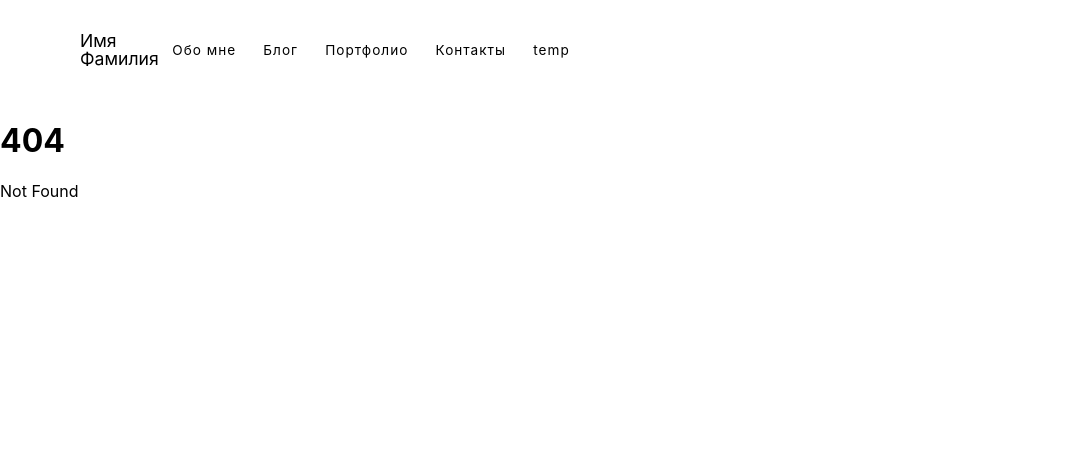
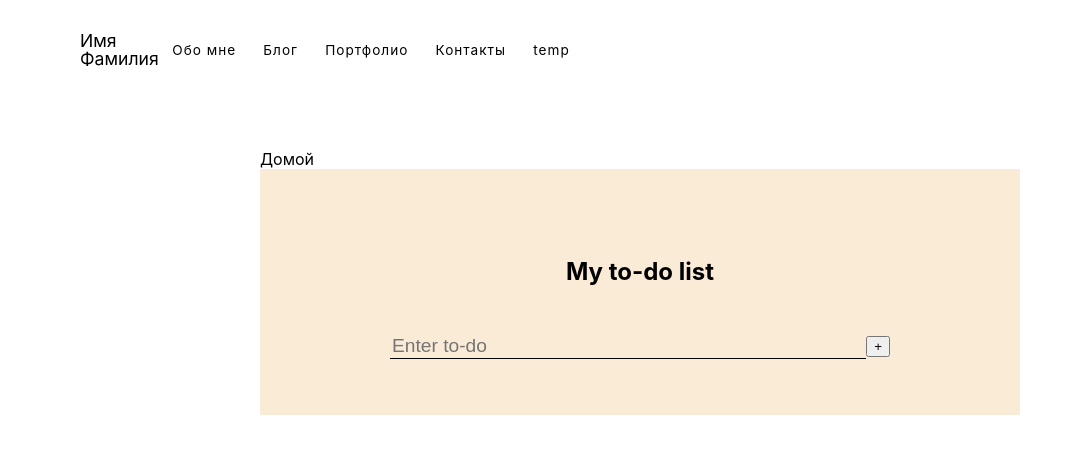
Before and after one commit to PrepT/svelte-test, a SvelteKit app: page /project/apps/1 in a window 1280 px wide. Before the commit this address had no page. Shown: the top 454 px of the page, without its empty margins (0-1082 px from the left). Built offline with nearby package versions, Linux system fonts and the light colour scheme.

Commit message:
add todo app

```diff
--- /dev/null
+++ b/src/routes/project/+layout.svelte
@@ -0,0 +1,3 @@
+<div class="container">
+    <slot />
+</div>
--- a/src/routes/project/+page.svelte
+++ b/src/routes/project/+page.svelte
@@ -1,2 +1,46 @@
-<h1>портфолио</h1>
-jjjj
+<script>
+    import { routes } from "../blog/routes";
+
+</script>
+<svelte:head>
+<title>Портфолио</title>
+</svelte:head>
+
+<div class="container">
+    <h1>Мои проекты</h1>
+    <div class="apps">
+        {#each routes as page}
+        <div class="app">
+            <h2>{page.title}</h2>
+            <p>{page.body}</p>
+            <p class="readmore">
+                <a class="link" href={`/project/apps/${page.id}`}>Читать далее</a>
+            </p>
+        </div>
+        {/each}
+    </div>
+</div>
+
+<style>
+    .container {
+        margin: 50px auto;
+        max-width: 800px;
+        padding: 0 20px;
+    }
+
+    .apps {
+        display: grid;
+        grid-template-columns: 1fr 1fr;
+        grid-gap: 20px;
+    }
+
+    .app {
+        border: 1px solid #ddd;
+        padding: 10px;
+        box-shadow: 0 0 10px #eee;
+    }
+
+    .link {
+        color: rgb(10, 10, 139);
+    }
+</style>
--- /dev/null
+++ b/src/routes/project/apps/1/+layout.svelte
@@ -0,0 +1,12 @@
+<div class="container">
+    <a href='/project'>Домой</a>
+    <slot/>
+</div>
+
+<style>
+    .container {
+        margin: 50px auto;
+        max-width: 800px;
+        padding: 0 20px;
+    }
+</style>
--- /dev/null
+++ b/src/routes/project/apps/1/+page.svelte
@@ -0,0 +1,103 @@
+<script>
+    let newItem = '';
+    let todoList = [];
+    function add(){
+        if(newItem !==''){
+            todoList = [
+                ...todoList,
+                {
+                    задача: newItem,
+                    завершено: false,
+                },
+            ];
+            newItem = '';
+        }
+    }
+</script>
+
+<main>
+    <h1>My to-do list</h1>
+    <form on:submit|preventDefault={add}>
+        <input bind:value={newItem} placeholder="Enter to-do"/>
+        <button class="add-todo" on:click={add}>
+            <span>+</span>
+        </button>
+    </form>
+    <div class="todos">
+        {#each todoList as item, index}
+        <span class="todo_text">{item.task}</span>
+        <div class="todo_buttons">
+            <button class="complete" on:click={()=>complete(index)}
+                <Icon name = "check-mark">/>
+            </button>
+            <button class="delete" on:click={()=>remove(index)}
+                <Icon name = "delete">/>
+            </button>
+        </div>
+        {/each}
+    </div>
+</main>
+
+<style>
+    main {
+        display: flex;
+        flex-direction: column;
+        align-items: center;
+        min-height: 100%;
+        padding: 5vmin;
+        box-sizing: border-box;
+        background: antiquewhite;
+    }
+
+    form {
+        width: 100%;
+        max-width: 500px;
+        display: flex;
+        align-items: center;
+        margin-bottom: 1rem;
+    }
+
+    input {
+        flex-grow: 1;
+        width: 0;
+        border: none;
+        border-bottom: 1px solid black;
+        background: transparent;
+        box-shadow: none;
+        font-size: 1.2rem;
+        margin: 0;
+        outline: none;
+    }
+
+    .todo {
+        display: flex;
+        padding: 20px;
+        border-radius: 20px;
+        box-shadow: 0 0 15px rgb(0 0 0 / 20%);
+        background-color: hsla(0, 0%, 100%, 0.2);
+        margin-top: 1rem;
+        font-size: 1.2rem;
+        justify-content: space-between;
+        align-items: center;
+    }
+
+    .todo\_\_buttons {
+        display: flex;
+        align-items: center;
+        margin-left: 1rem;
+    }
+
+    .todo button {
+        width: 32px;
+        height: 32px;
+        padding: 4px;
+        margin: 0;
+        flex-shrink: 0;
+    }
+
+    h1 {
+        text-align: center;
+        font-size: 1.5rem;
+        margin: 2em 0;
+    }
+</style>
--- /dev/null
+++ b/src/routes/project/routes.js
@@ -0,0 +1,7 @@
+export const routes = [
+ {
+    id: 1,
+    title: 'TODO',
+    body: 'Простое и удобное приложение для организации задач. С его помощью вы можете легко создавать, отслеживать и завершать свои ежедневные задачи.',
+ },
+];
```
Also changed, not shown: src/components/Icon.svelte (added, +14 -0 lines).
